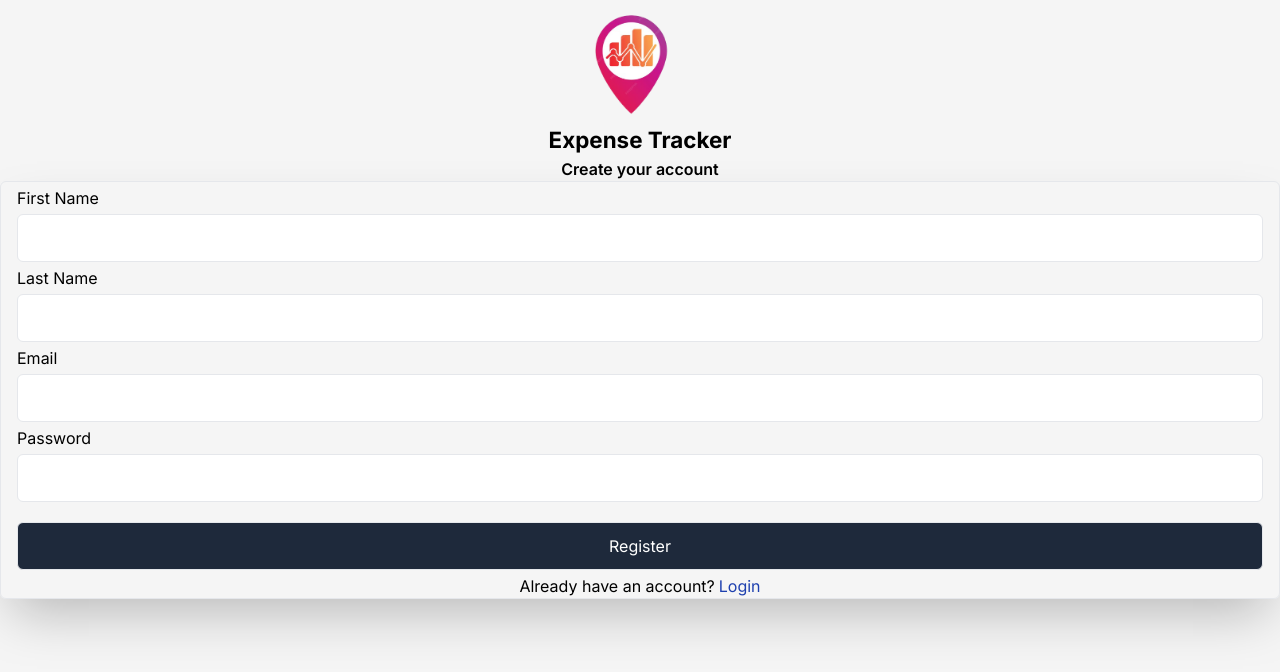
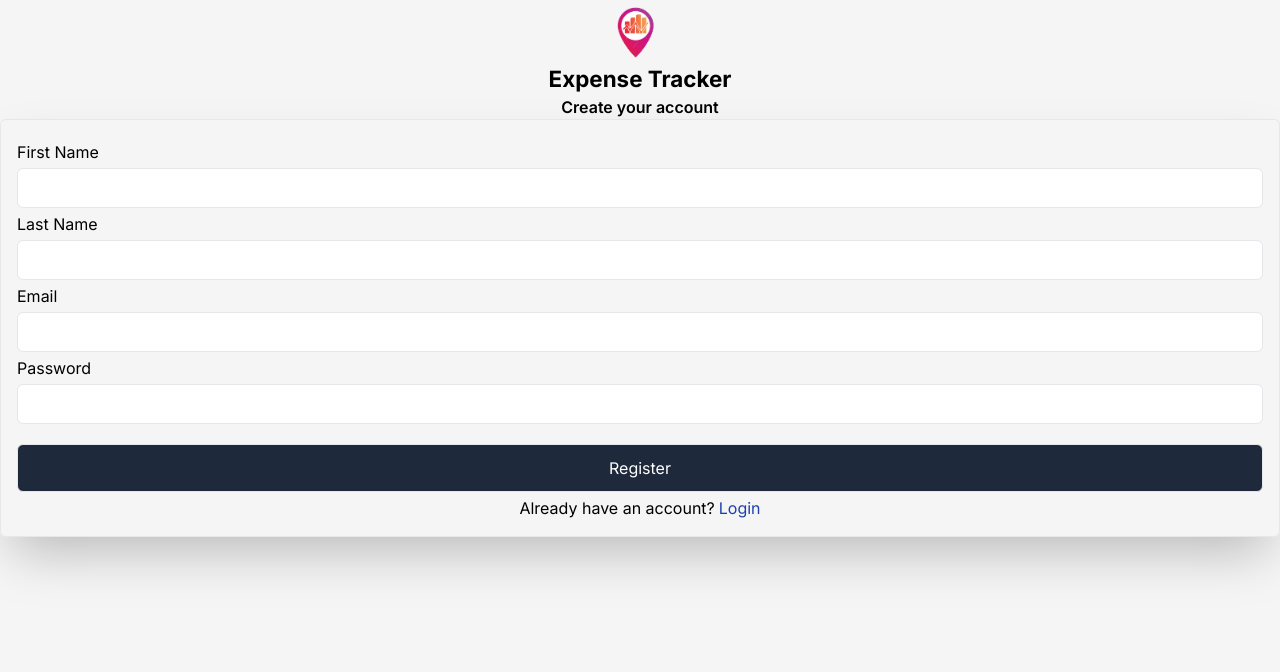
Before and after one commit to Nicholas-Kipkoech/expense-tracker-v1, a Next.js app: page /auth/register in a window 1280 px wide. Shown: the top 672 px of the page. Built offline with nearby package versions, Linux system fonts and the light colour scheme.

Commit message:
update password type

```diff
--- a/app/auth/login/page.tsx
+++ b/app/auth/login/page.tsx
@@ -50,13 +50,14 @@ const Login = () => {
       <div className="border p-4 w-full mx-10 shadow-2xl rounded-md">
         <CustomInput
           name={"Email"}
-          className={"h-[3rem] border w-full rounded-md"}
+          className={"h-[2.5rem] border w-full rounded-md"}
           value={email}
           onChange={(e) => setEmail(e.target.value)}
         />
         <CustomInput
           name={"Password"}
-          className={"h-[3rem] border w-full rounded-md"}
+          type="password"
+          className={"h-[2.5rem] border w-full rounded-md"}
           value={password}
           onChange={(e) => setPassword(e.target.value)}
         />
--- a/app/auth/register/page.tsx
+++ b/app/auth/register/page.tsx
@@ -44,17 +44,17 @@ const Register = () => {
   };
   return (
     <div className="flex justify-center flex-col items-center">
-      <Image alt="logo" src={Logo} height={"80"} width={"200"} />
+      <Image alt="logo" src={Logo} height={"80"} width={"100"} />
       <p className="text-[1.4rem] font-bold justify-center flex">
         Expense Tracker
       </p>
       <p className="text-[1rem] font-semibold flex justify-center">
         Create your account
       </p>
-      <div className="border px-4 w-full mx-10 shadow-2xl rounded-md">
+      <div className="border p-4 w-full mx-10 shadow-2xl rounded-md">
         <CustomInput
           name={"First Name"}
-          className={"h-[3rem] border w-full rounded-md"}
+          className={"h-[2.5rem] border w-full rounded-md"}
           value={userDetails.firstName}
           onChange={(e) =>
             setUserDetails({ ...userDetails, firstName: e.target.value })
@@ -62,7 +62,7 @@ const Register = () => {
         />
         <CustomInput
           name={"Last Name"}
-          className={"h-[3rem] border w-full rounded-md"}
+          className={"h-[2.5rem] border w-full rounded-md"}
           value={userDetails.lastName}
           onChange={(e) =>
             setUserDetails({ ...userDetails, lastName: e.target.value })
@@ -70,7 +70,7 @@ const Register = () => {
         />
         <CustomInput
           name={"Email"}
-          className={"h-[3rem] border w-full rounded-md"}
+          className={"h-[2.5rem] border w-full rounded-md"}
           value={userDetails.email}
           onChange={(e) =>
             setUserDetails({ ...userDetails, email: e.target.value })
@@ -79,7 +79,8 @@ const Register = () => {
 
         <CustomInput
           name={"Password"}
-          className={"h-[3rem] border w-full rounded-md"}
+          type="password"
+          className={"h-[2.5rem] border w-full rounded-md"}
           value={userDetails.password}
           onChange={(e) =>
             setUserDetails({ ...userDetails, password: e.target.value })
```
